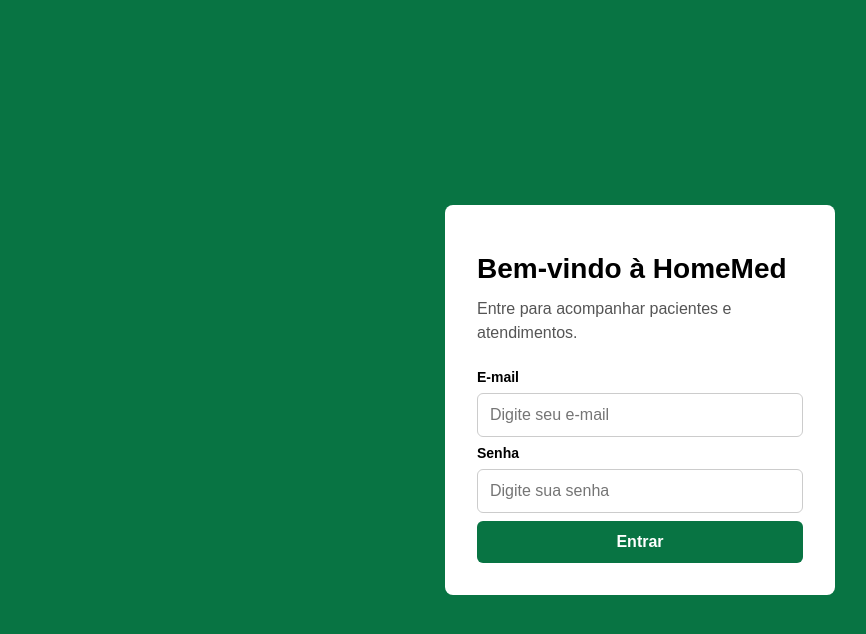
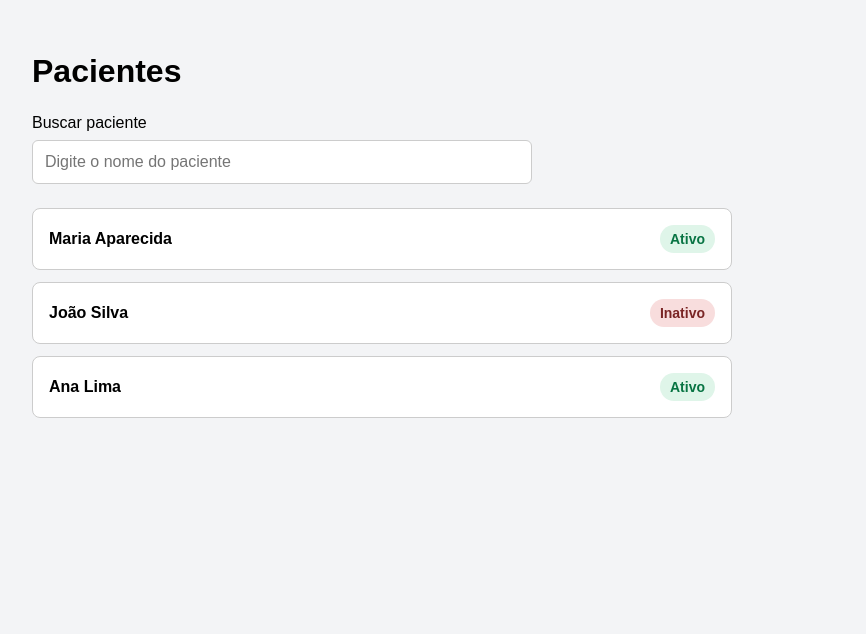
Before and after one commit to Pedrosouza21/home-med, a React app in the folder frontend/: page / in a window 1280 px wide. Shown: the top 634 px of the page, without its empty margins (0-866 px from the left). Built offline with nearby package versions, Linux system fonts and the light colour scheme; the HTML template or start-up script is replaced by a standard one.

Commit message:
feat: cria listagem visual de pacientes

```diff
--- a/frontend/src/App.jsx
+++ b/frontend/src/App.jsx
@@ -1,7 +1,8 @@
-import Login from './pages/login';
+
+import Pacientes from './pages/pacientes';
 
 function App() {
-  return <Login />;
+  return <Pacientes />;
 }
 
 export default App;
--- /dev/null
+++ b/frontend/src/pages/pacientes.css
@@ -0,0 +1,73 @@
+.patients-page {
+  min-height: 100vh;
+  background-color: #f3f4f6;
+  padding: 32px;
+}
+
+.patients-search {
+  display: flex;
+  flex-direction: column;
+  gap: 8px;
+  margin: 24px 0;
+}
+
+.patients-search input {
+  max-width: 500px;
+  padding: 12px;
+  border: 1px solid #ccc;
+  border-radius: 6px;
+  font-size: 16px;
+}
+
+.patients-list {
+  list-style: none;
+  padding: 0;
+  margin: 0;
+  max-width: 700px;
+  display: flex;
+  flex-direction: column;
+  gap: 12px;
+}
+
+.patients-list li {
+  background-color: #fff;
+  padding: 16px;
+  border: 1px solid #ccc;
+  border-radius: 8px;
+  display: flex;
+  justify-content: space-between;
+  align-items: center;
+}
+
+.patient-status {
+  padding: 6px 10px;
+  border-radius: 999px;
+  font-size: 14px;
+  font-weight: bold;
+}
+
+.patient-status.is-active {
+  color: #087443;
+  background-color: #dff5e9;
+}
+
+.patient-status.is-inactive {
+  color: #7a2525;
+  background-color: #f8dddd;
+}
+
+/* Responsividade*/
+@media (max-width: 480px) {
+  .patients-page {
+    padding: 16px;
+  }
+
+  .patients-list li {
+    gap: 12px;
+    align-items: flex-start;
+  }
+
+  .patient-status {
+    flex-shrink: 0;
+  }
+}
--- a/frontend/src/pages/pacientes.jsx
+++ b/frontend/src/pages/pacientes.jsx
@@ -1,7 +1,40 @@
+import "./pacientes.css";
+
+const patients = [
+  { id: 1, name: "Maria Aparecida", status: "Ativo" },
+  { id: 2, name: "João Silva", status: "Inativo" },
+  { id: 3, name: "Ana Lima", status: "Ativo" },
+];
+
 function Pacientes() {
-    return (
-        <h1>Pacientes</h1>
-    );
+  return (
+    <main className="patients-page">
+      <h1>Pacientes</h1>
+      <div className="patients-search">
+        <label htmlFor="patient-search">Buscar paciente</label>
+
+        <input
+          type="search"
+          id="patient-search"
+          placeholder="Digite o nome do paciente"
+        />
+      </div>
+
+      <ul className="patients-list">
+        {patients.map((patient) => (
+          <li key={patient.id}>
+            <strong>{patient.name}</strong>
+            <span
+              className={`patient-status ${patient.status === "Ativo" ? "is-active" : "is-inactive"
+                }`}
+            >
+              {patient.status}
+            </span>
+          </li>
+        ))}
+      </ul>
+    </main>
+  );
 }
 
 export default Pacientes;
```
